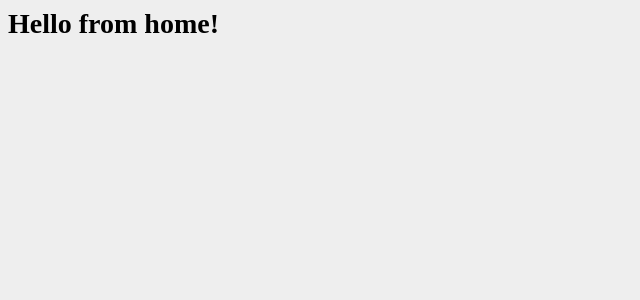
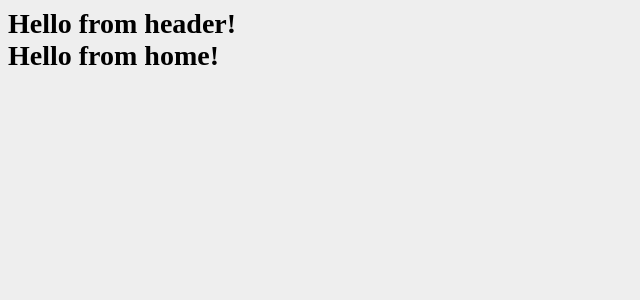
Before and after one commit to wellitongervickas/contact-list, a React (Create React App) app: page / in a window 1280 px wide. Shown: the top 300 px of the page, without its empty margins (0-640 px from the left). Built offline with nearby package versions, Linux system fonts and the light colour scheme.

Commit message:
Header componenet

```diff
--- a/src/App.js
+++ b/src/App.js
@@ -1,10 +1,12 @@
 import React from "react";
 import { BrowserRouter as Router, Route } from "react-router-dom";
 import routes from './models/system/routes-system';
+import HeaderComponenet from './components/header/header-componenet';
 
 const App = () => (
   <Router>
-    <div>
+    <div className="sections">
+      <HeaderComponenet></HeaderComponenet>
       {routes.map((route, index) => (
         <Route
           key={index}
--- /dev/null
+++ b/src/components/header/header-componenet.js
@@ -0,0 +1,13 @@
+import React, { Component } from 'react';
+
+class HeaderComponenet extends Component {
+  render() {
+    return (
+      <div className="header-section">
+        <h1>Hello from header!</h1>
+      </div>
+    );
+  }
+};
+
+export default HeaderComponenet;
--- a/src/views/home/home-page.js
+++ b/src/views/home/home-page.js
@@ -3,11 +3,11 @@ import React, { Component } from 'react';
 class HomePage extends Component {
   render() {
     return (
-      <div>
+      <div className="home-section">
         <h1>Hello from home!</h1>
       </div>
     );
   }
-}
+};
 
 export default HomePage;
```
Also changed, not shown: 1 other file (tests, documents, lock files or other folders).
